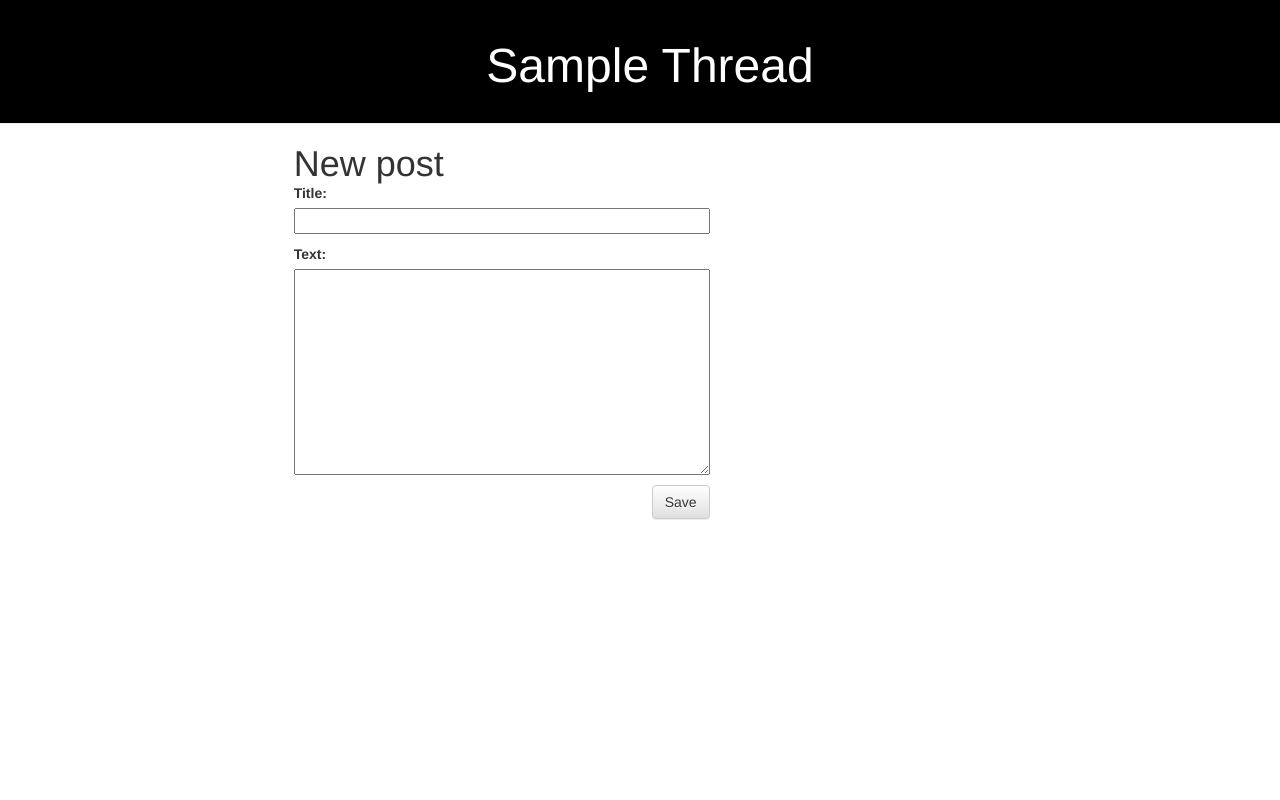
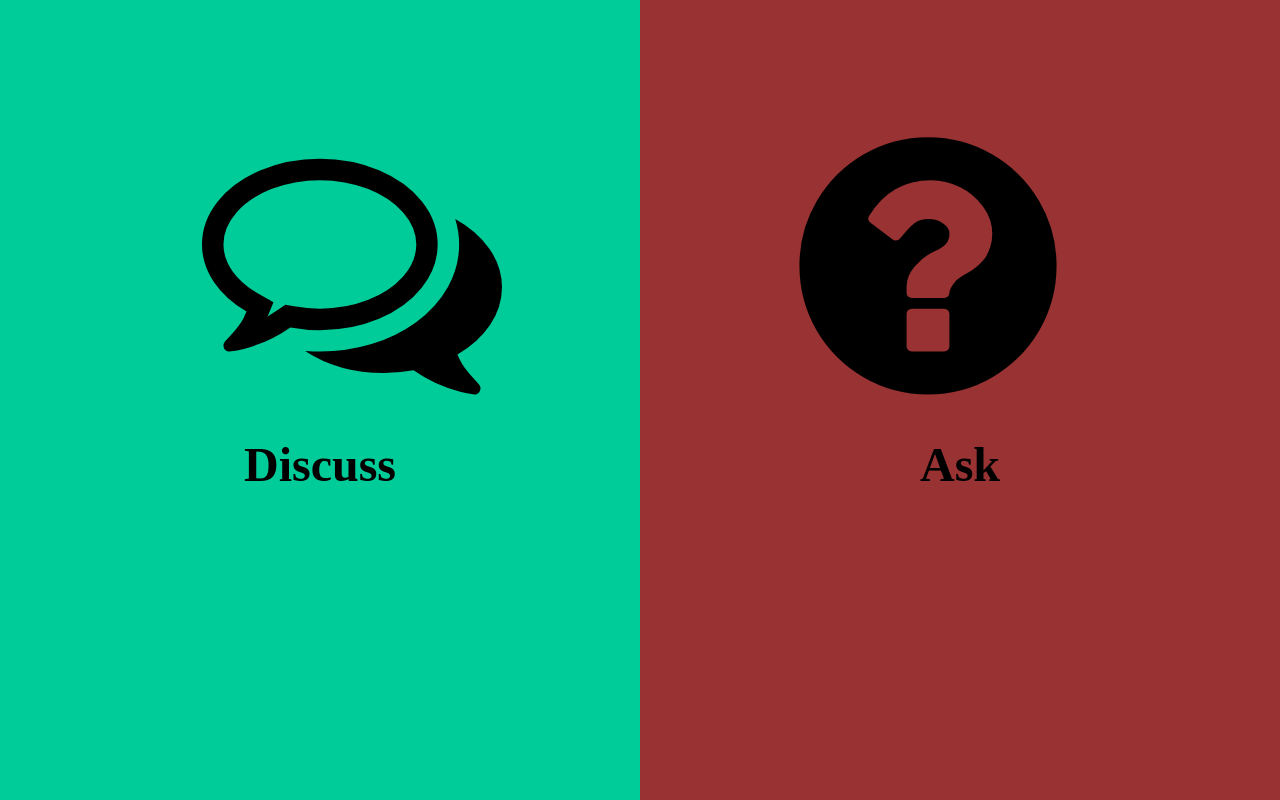
Before and after one commit to iluhandric/Forum, a Django app: page / in a window 1280 px wide. Run offline with Django 3.2, Linux system fonts and the light colour scheme; data that the repository does not hold is empty; some libraries are stand-ins or nearby versions.

Commit message:
Creating sample blog

```diff
--- a/blog/forms.py
+++ b/blog/forms.py
@@ -1,5 +1,6 @@
 from django import forms
 from .models import Post
+
 
 class PostForm(forms.ModelForm):
     class Meta:
--- a/blog/models.py
+++ b/blog/models.py
@@ -19,7 +19,6 @@ class Post(models.Model):
         self.save()
 
     def remove(self):
-        #self.published_date = timezone.now()
         self.delete()
 
     def __str__(self):
--- a/blog/static/css/blog.css
+++ b/blog/static/css/blog.css
@@ -1,5 +1,5 @@
 h1 a {
-        color: #000000;
+        color: #0000ff;
 
     }
 
@@ -28,7 +28,12 @@ h1 a {
     h1, h2, h3, h4 {
         font-fCentury : Gothic', CenturyGothic, AppleGothic, sans-serif cursive;
     }
-
+    .author {
+        color: #aaaaff;
+        float: left;
+        font-size: 14pt;
+        padding-right: 10px;
+    }
     .date {
         float: right;
         color: #828282;
--- a/blog/templates/blog/base.html
+++ b/blog/templates/blog/base.html
@@ -9,7 +9,7 @@
         </head>
         <body>
             <div class="page-header">
-                <h1 align="center"><a href="/">Sample Thread</a></h1>
+                <h1 align="center"><a href="/">Discussion</a></h1>
             </div>
             <div class="content container">
                 <div class="row">
--- /dev/null
+++ b/blog/templates/blog/home_page.html
@@ -0,0 +1,194 @@
+{% load staticfiles %}
+    <html>
+     <link href="https://fonts.googleapis.com/icon?family=Material+Icons" rel="stylesheet">
+     <link rel="stylesheet" href="https://maxcdn.bootstrapcdn.com/font-awesome/4.5.0/css/font-awesome.min.css">
+               <body>
+        <div id = 'right_black' style='position:absolute;top:0;left:50%;width:50%;height:100%;background-color:  #000;'>
+        <h1 style="text-align:center;  padding-left: 30%; padding-top: 30%; width:50%; text-size : 10; color: white; word-wrap: normal;">{{ "Here you can discuss everything you want, so just enjoy!" }}</h1>
+        </div>";
+
+        <div id = 'left_black' style='position:absolute;top:0;left:0; width:50%;height:100%;background-color:  #000;'>
+        <h1 style="text-align:center;  padding-left: 10%; padding-top: 30%; width:50%; text-size : 10; color: white; word-wrap: normal;">{{ "Here you can ask or answer questions, or find information you need!" }}</h1>
+        </div>";
+        <div id = 'left_column' style="position:absolute;top:0;left:0;width:50%;height:100%;background-color:  #00cc99;">
+<p style="text-align:center">  <a href="{% url 'post_list'%}"> <span id="left" class="fa fa-comments-o" style="font-size: 300px; color: black; margin-top: 100px;
+padding-left: 30%; margin-right: 20%" >
+    </span> </a> </p>
+<h1 style="text-align:center; " id="discuss"> <font face ='Yu Gothic Light', size = 30">Discuss</font></h1>
+<!-- Set Div As your requirement -->
+</div>
+
+
+<div  id = 'right_column' style="position:absolute;top:0;left:50%;width:50%;height:100%;background-color: #993333;">
+<p style="text-align:center">  <span id="right" class="fa fa-question-circle" style="font-size: 300px; color: black; margin-top: 100px;
+margin-left: 20%; padding-right: 30% ">
+    </span></p>
+<h1 style="text-align:center; " id="ask"> <font face ='Yu Gothic Light', size = 30">Ask</font></h1>
+</div>
+
+
+<script>
+
+var right = document.getElementById('right');
+var left = document.getElementById('left');
+
+var right_column = document.getElementById('right_column');
+var left_column = document.getElementById('left_column');
+
+var discuss = document.getElementById('discuss');
+var ask = document.getElementById('ask');
+var in_center = 1;
+var is_expanded = 0;
+var expanding = 0;
+
+
+
+function expand(side) {
+  //  while (!in_center){}
+    var elem = document.getElementById(side + "_column");
+    if (side == "left") {
+        var another = document.getElementById("right_column");
+        var decs = document.getElementById("right_black");
+    } else {
+        var another = document.getElementById("left_column");
+        var decs = document.getElementById("left_black");
+    }
+    var prs = 50;
+    var id = setInterval(frame1, 25);
+    left.onmouseover = NULL;
+    left.onmouseout = NULL;
+    right.onmouseover = NULL;
+    right.onmouseout = NULL;
+
+    function frame1() {
+        if  (!in_center){} else {
+        if (prs == 60) {
+            in_center = 0;
+            clearInterval(id);
+            if (side == "right") {
+                right.onmouseout = mouseOutFunction;
+
+
+                //document.body.insertBefore(disc_desc, document.body.secondChild);
+            } else {
+                left.onmouseout = mouseOutFunction;
+               // document.body.appendChild(ask_desc);
+               // document.body.insertBefore(disc_desc, document.body.firstChild);
+            }
+            //decs.style.zIndex = 2;
+            //another.parentNode.removeChild(another);
+        } else {
+            elem.style.zIndex = 2;
+            another.style.zIndex = 0;
+            decs.style.zIndex = 1;
+            prs++;
+            expanding = 1;
+            elem.style.width = prs + '%';
+            decs.style.opacity = (prs - 50)/11;
+            if (side == "left") {
+                another.style.left = prs + '%';
+                another.style.width = 100 - prs + '%';
+            } else {
+                elem.style.left = 100 - prs + '%';
+                another.style.width = 100 - prs + '%';
+            }
+        }}
+    }
+}
+function less(side) {
+    var elem = document.getElementById(side + "_column");
+    if (side == "left") {
+        var another = document.getElementById("right_column");
+        var decs = document.getElementById("right_black");
+    } else {
+        var another = document.getElementById("left_column");
+        var decs = document.getElementById("left_black");
+    }
+
+    var prs = 60;
+  //  print(prs)
+    var id = setInterval(frame, 25);
+    left.onmouseover = NULL;
+    left.onmouseout = NULL;
+    right.onmouseover = NULL;
+    right.onmouseout = NULL;
+    //decs.style.zIndex = 0;
+    function frame() {
+        //is_expanded = 0;
+        if (in_center || is_expanded) {} else {
+        if (prs == 50) {
+            in_center = 1;
+            clearInterval(id);
+            left.onmouseover = mouseOverFunction;
+            right.onmouseover = mouseOverFunction;
+
+            //ask_desc.parentNode.removeChild(ask_desc);
+          //  disc_desc.parentNode.removeChild(disc_desc);
+        } else {
+            //is_expanded = 0;
+            decs.style.zIndex = 0;
+            prs--;
+            elem.style.width = prs + '%';
+            if (side == "left") {
+                another.style.left = prs + '%';
+                another.style.width = 100 - prs + '%';
+            } else {
+                elem.style.left = 100 - prs + '%';
+                another.style.width = 100 - prs + '%';
+
+            }
+
+        }}
+    }
+}
+
+var mouseOverFunction = function () {
+
+         if (this == right) {
+             ask.style.color = '#fff';
+             this.style.color = '#fff';
+             expand("right");
+         } else {
+             discuss.style.color = '#fff';
+             this.style.color = '#fff';
+             // while (!in_center){}
+             //in_center = 0;
+             expand("left");
+         }
+ //    }
+     };
+   // sleep(900)
+function sleep(ms) {
+    ms += new Date().getTime();
+    while (new Date() < ms){}
+}
+var mouseOutFunction = function () {
+    if (this == right) {
+            ask.style.color = '#000';
+            this.style.color = '#000';
+            //in_center = 0;
+         //   right.onmouseout = mouseOutFunction;
+            less("right");
+
+        } else {
+            discuss.style.color = '#000';
+            this.style.color = '#000';
+            //in_center = 0;
+    //        left.onmouseout = mouseOutFunction;
+            less("left");
+
+        }
+
+};
+
+right.onmouseover = mouseOverFunction;
+right.onmouseout = mouseOutFunction;
+left.onmouseover = mouseOverFunction;
+left.onmouseout = mouseOutFunction;
+
+
+
+
+</script>
+        </body>
+    </html>
--- a/blog/templates/blog/post_detail.html
+++ b/blog/templates/blog/post_detail.html
@@ -1,13 +1,12 @@
 {% extends 'blog/base.html' %}
 
 {% block content %}
-    <div class="post"style="word-wrap: break-word;">
+    <div class="post" style="word-wrap: break-word;">
         {% if post.published_date %}
             <div class="date">
                 {{ post.published_date }}
             </div>
         {% endif %}
-
         <h1>{{ post.title }}</h1>
         <p>{{ post.text|linebreaks }}</p>
     </div>
--- a/blog/templates/blog/post_list.html
+++ b/blog/templates/blog/post_list.html
@@ -8,12 +8,19 @@
                 </div>
                 <a href="{% url 'post_detail' pk=post.pk %}"> <span class="glyphicon glyphicon-eye-open"></span></a>
                 {% if user.is_authenticated %}
-
-                    <a href="{% url 'post_remove' pk=post.pk%}"> <span class="glyphicon glyphicon-remove"></span></a>
+                    {% if user == post.author%}
+                        <a href="{% url 'post_remove' pk=post.pk%}"> <span class="glyphicon glyphicon-remove"></span></a>
+                    {% endif %}
                 {% endif %}
                 {% if user.is_authenticated %}
-                    <a href="{% url 'post_edit' pk=post.pk%}"> <span class="glyphicon glyphicon-pencil"></span></a>
+                    {% if user == post.author%}
+                        <a href="{% url 'post_edit' pk=post.pk%}"> <span class="glyphicon glyphicon-pencil"></span></a>
+                    {% endif %}
                 {% endif %}
+
+            <div class="author">
+                    {{ post.author }}
+                </div>
                 <h1>{{ post.title }}</h1>
                 <p style="word-wrap: normal;">{{ post.text|linebreaks }}</p>
             </div>
--- a/blog/urls.py
+++ b/blog/urls.py
@@ -2,9 +2,10 @@ from django.conf.urls import include, url
 from . import views
 
 urlpatterns = [
-    url(r'^$', views.post_list, name='post_list'),
-    url(r'^post/(?P<pk>[0-9]+)/$', views.post_detail, name='post_detail'),
-    url(r'^post/new/$', views.post_new, name='post_new'),
-    url(r'^(?P<pk>[0-9]+)$', views.post_remove, name='post_remove'),
-    url(r'^post/(?P<pk>[0-9]+)/edit/$', views.post_edit, name='post_edit')
+    url(r'^$', views.home_page, name='home_page'),
+    url(r'^blog/$', views.post_list, name='post_list'),
+    url(r'^blog/post/(?P<pk>[0-9]+)/$', views.post_detail, name='post_detail'),
+    url(r'^blog/post/new/$', views.post_new, name='post_new'),
+    url(r'^blog/(?P<pk>[0-9]+)$', views.post_remove, name='post_remove'),
+    url(r'^blog/post/(?P<pk>[0-9]+)/edit/$', views.post_edit, name='post_edit')
 ]
--- a/blog/views.py
+++ b/blog/views.py
@@ -23,6 +23,9 @@ def post_list(request):
         form = PostForm()
     return render(request, 'blog/post_list.html', {'posts': posts, 'form' : form})
 
+
+def home_page(request):
+    return render(request, 'blog/home_page.html')
 
 def post_detail(request, pk):
     post = get_object_or_404(Post, pk=pk)
```
